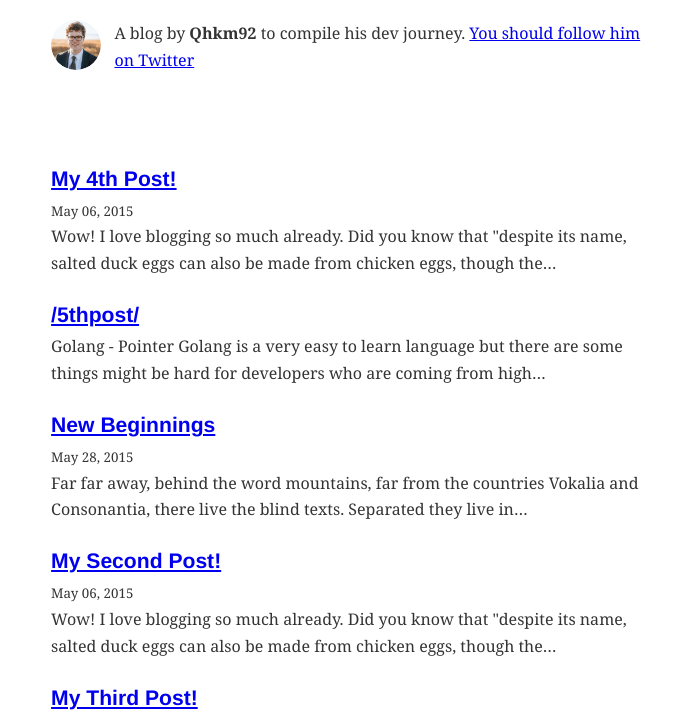
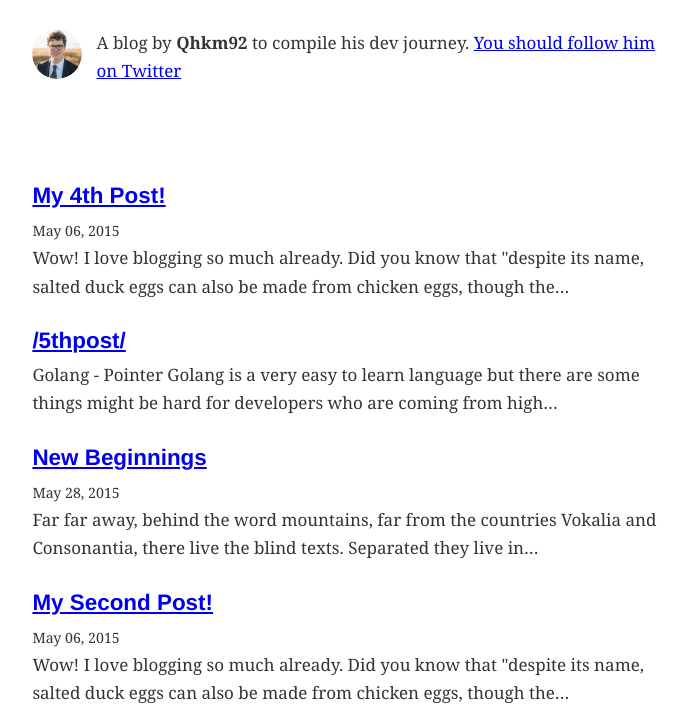
Before and after one commit to Qhkm92/my-blog, a Gatsby site: page / in a window 1280 px wide. Shown: the part 113-831 px from the top of the page, without its empty margins (289-975 px from the left). Built offline with nearby package versions, Linux system fonts and the light colour scheme; Gatsby itself is replaced by a stand-in of ours; some packages are replaced by stand-ins of ours.

Commit message:
Update font size

```diff
--- a/src/utils/typography.js
+++ b/src/utils/typography.js
@@ -14,7 +14,7 @@ import Typography from "typography"
 
 //const typography = new Typography(Wordpress2016)
 const typography = new Typography({
-	baseFontSize: '16px',
+	baseFontSize: '17px',
 	baseLineHeight: 1.666,
 
 })
```
